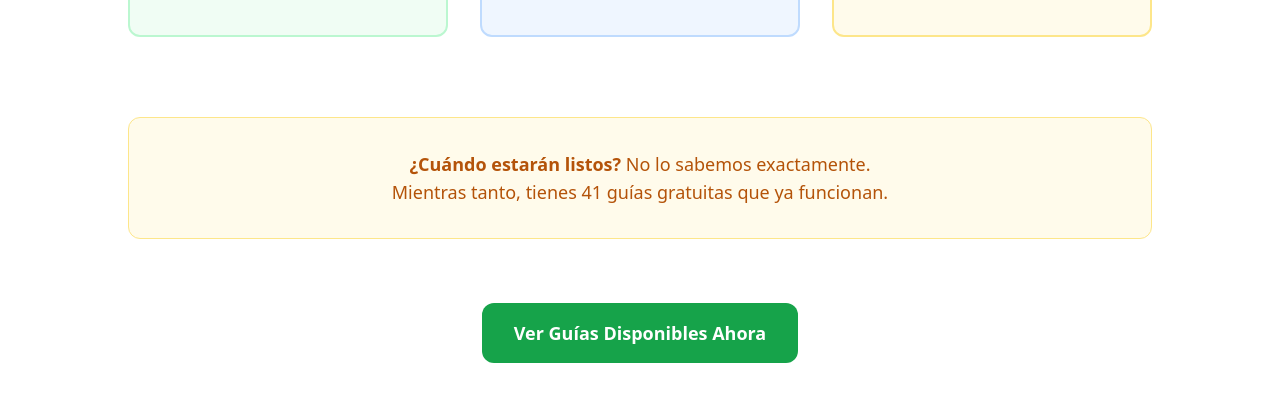
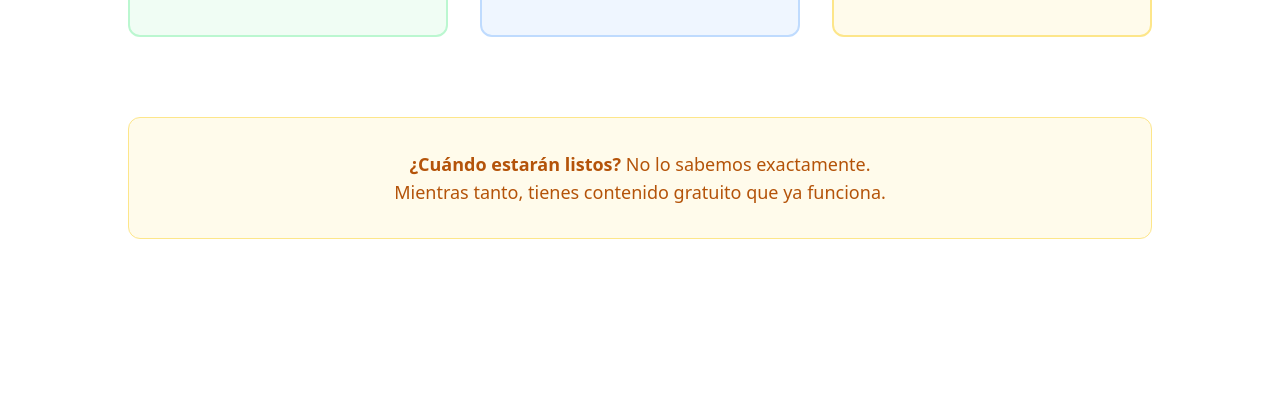
Before and after one commit to MagnusCole/aqxion, a Next.js app: page /cursos in a window 1280 px wide. Shown: the part 1384-1797 px from the top of the page. Built offline with nearby package versions, Linux system fonts and the light colour scheme.

Commit message:
feat: Update timeline messaging and remove call to action for a more streamlined Cursos page

```diff
--- a/src/app/cursos/page.tsx
+++ b/src/app/cursos/page.tsx
@@ -90,21 +90,11 @@ export default function CursosPage() {
             </div>
 
             {/* Timeline honesto */}
-            <div className="bg-amber-50 border border-amber-200 rounded-xl p-8 text-center mb-16">
+            <div className="bg-amber-50 border border-amber-200 rounded-xl p-8 text-center mb-20">
               <p className="text-amber-700 text-lg">
                 <strong>¿Cuándo estarán listos?</strong> No lo sabemos exactamente.
-                <br />Mientras tanto, tienes 41 guías gratuitas que ya funcionan.
+                <br />Mientras tanto, tienes contenido gratuito que ya funciona.
               </p>
-            </div>
-
-            {/* Call to action simple */}
-            <div className="text-center">
-              <Link
-                href="/guias"
-                className="inline-flex items-center justify-center px-8 py-4 bg-green-600 hover:bg-green-700 text-white rounded-xl font-bold text-lg transition-all duration-200 hover:-translate-y-1 hover:shadow-xl"
-              >
-                Ver Guías Disponibles Ahora
-              </Link>
             </div>
 
           </div>
```
